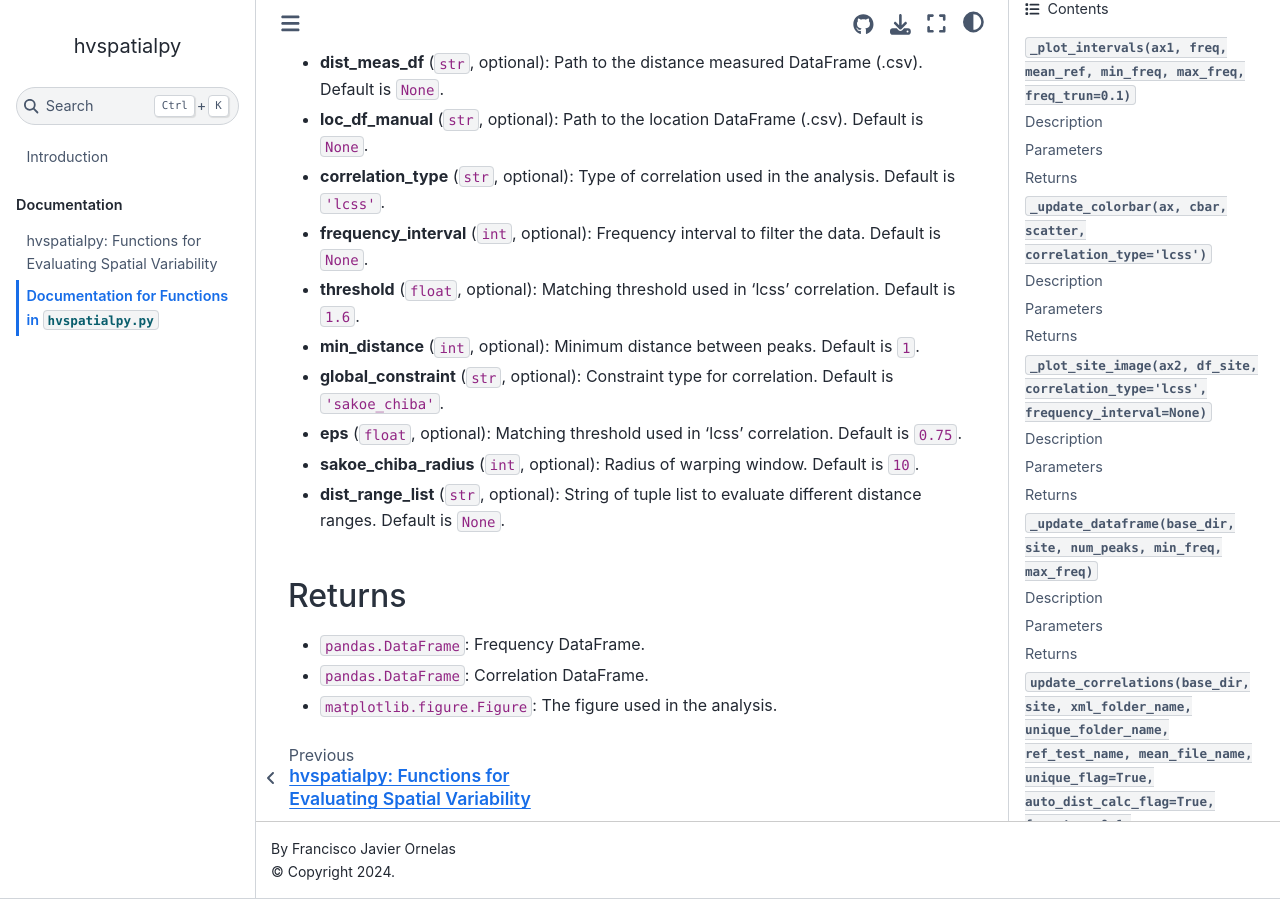
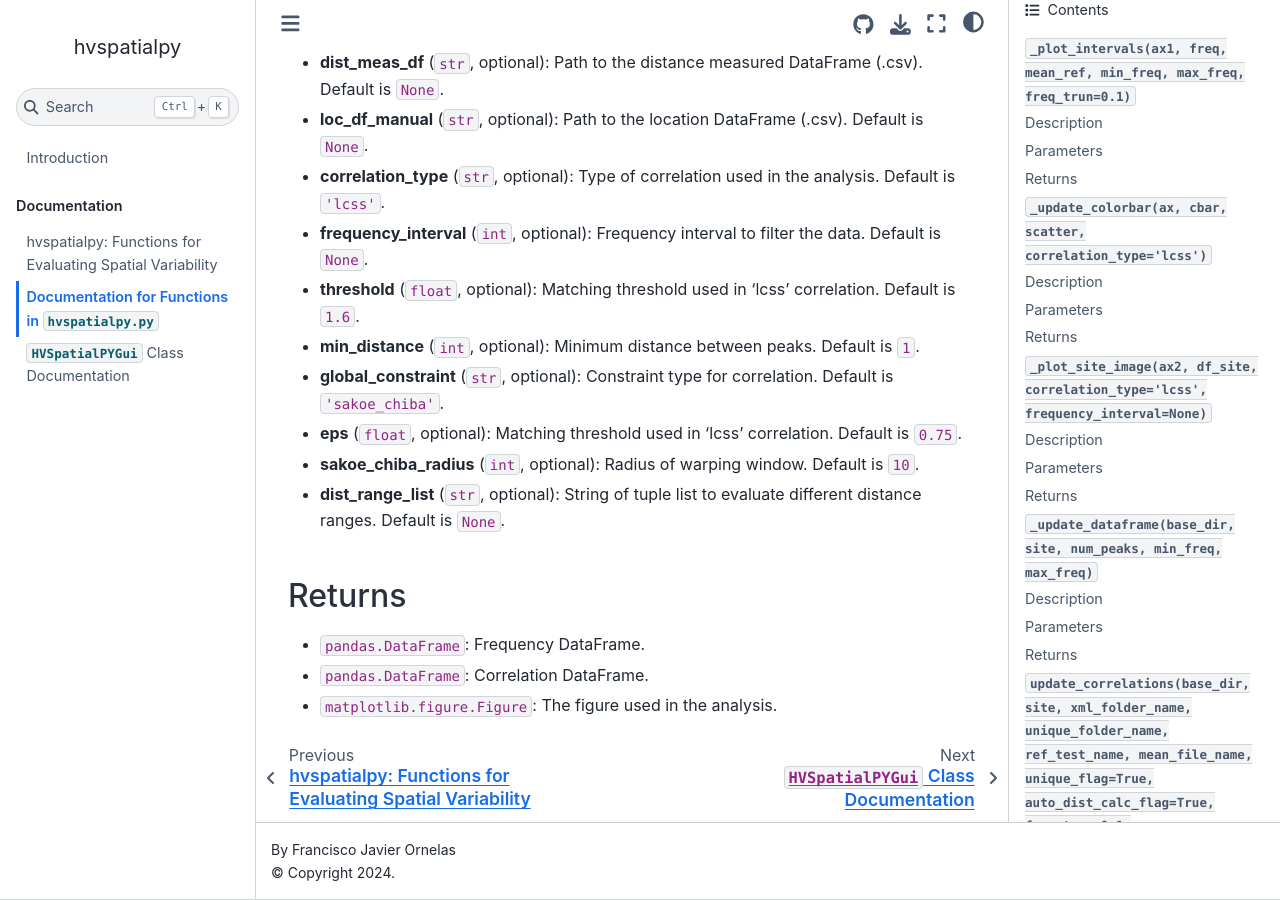
Before and after one commit to fjornelas/hvspatialpy, a Jupyter Book: the page built from doc/pltspatial_doc.md, in a window 1280 px wide and 900 px high, scrolled down 3835 px. Built offline with Jupyter Book 1.0.4 settings and Sphinx 7.4.7 and the Sphinx Book theme 1.1.4, drawn with Linux system fonts in a browser that asks for light colours; pages that are not in the unit, such as notebooks, are missing from menus.

Commit message:
Update _toc.yml

```diff
--- a/_toc.yml
+++ b/_toc.yml
@@ -8,7 +8,7 @@ parts:
     chapters:
     - file: doc/hvcorr_doc
     - file: doc/pltspatial_doc
-    - file: doc/hvspatialgui
+    - file: doc/hvspatialpygui
   - caption: Examples
     chapters:
     - file: examples/hvspatialpy_example
```
